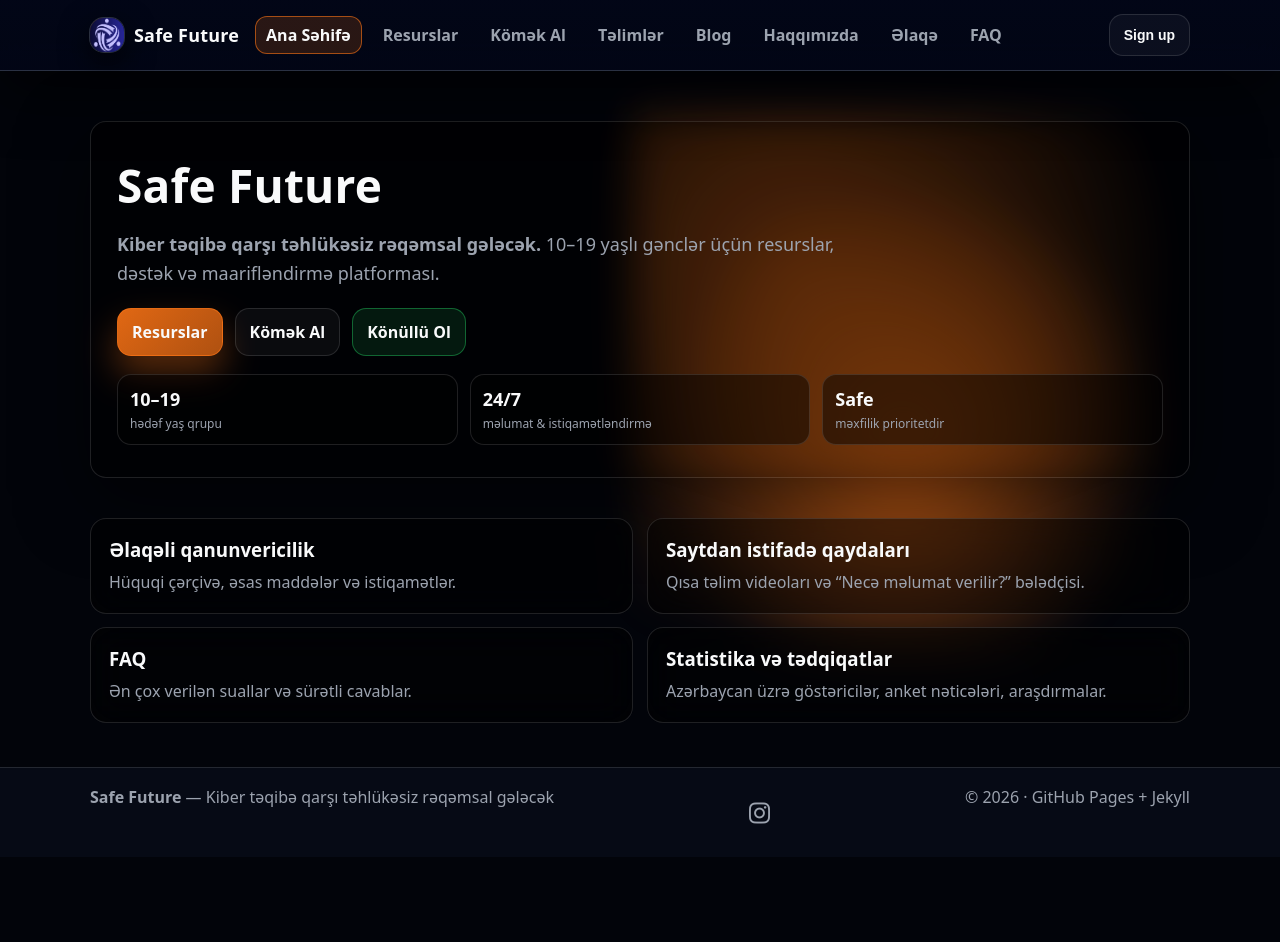
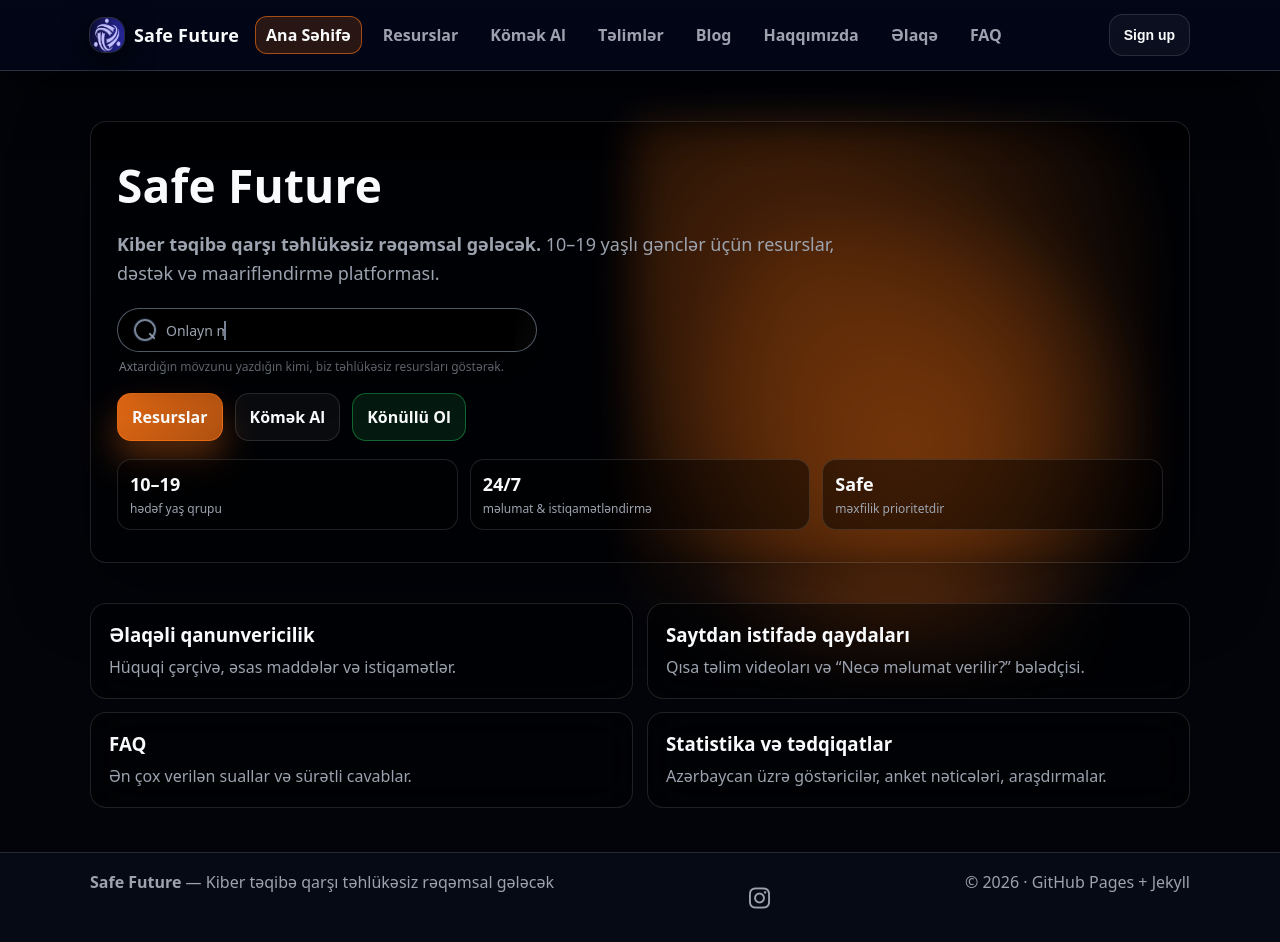
Before and after one commit to safefuture-cyber/Safe-Future-HZT, a Jekyll site: the page built from index.md, in a window 1280 px wide and 942 px high. Built offline with Jekyll 4.4.1, drawn with Linux system fonts in a browser that asks for light colours; comment, search, counter and statistics services are not loaded.

Commit message:
Add animated hero search bar
Made-with: Cursor

```diff
--- a/_layouts/home.html
+++ b/_layouts/home.html
@@ -9,6 +9,16 @@ layout: default
       <strong>Kiber təqibə qarşı təhlükəsiz rəqəmsal gələcək.</strong>
       10–19 yaşlı gənclər üçün resurslar, dəstək və maarifləndirmə platforması.
     </p>
+
+    <div class="search-demo" data-reveal="fade-up">
+      <div class="search-demo-bar">
+        <span class="search-icon" aria-hidden="true"></span>
+        <span class="search-text">Onlayn məni nə narahat edir?</span>
+      </div>
+      <p class="search-caption">
+        Axtardığın mövzunu yazdığın kimi, biz təhlükəsiz resursları göstərək.
+      </p>
+    </div>
 
     <div class="cta-row">
       <a class="btn primary" href="{{ '/resurslar/' | relative_url }}">Resurslar</a>
--- a/assets/css/style.css
+++ b/assets/css/style.css
@@ -437,6 +437,86 @@ body.auth-open{
   max-width: 72ch;
 }
 
+.search-demo{
+  margin: 8px 0 18px;
+  max-width: 420px;
+}
+.search-demo-bar{
+  position:relative;
+  display:flex;
+  align-items:center;
+  gap:10px;
+  padding:10px 16px;
+  border-radius:999px;
+  border:1px solid rgba(148,163,184,.55);
+  background: rgba(0,0,0,.80);
+  box-shadow: 0 18px 40px rgba(0,0,0,.75);
+  overflow:hidden;
+}
+.search-demo-bar::before{
+  content:"";
+  position:absolute;
+  inset:-2px;
+  background: linear-gradient(120deg, transparent, rgba(255,255,255,.16), transparent);
+  transform: translateX(-130%);
+  animation: searchShine 3.2s ease-in-out infinite;
+  opacity:.9;
+}
+.search-icon{
+  width:22px;
+  height:22px;
+  border-radius:999px;
+  border:2px solid rgba(148,163,184,.8);
+  box-shadow: 0 0 0 1px rgba(15,23,42,1);
+  position:relative;
+}
+.search-icon::after{
+  content:"";
+  position:absolute;
+  width:8px;
+  height:2px;
+  border-radius:999px;
+  background: rgba(148,163,184,.9);
+  right:-2px;
+  bottom:2px;
+  transform: rotate(45deg);
+}
+.search-text{
+  display:inline-block;
+  font-size:14px;
+  color:var(--muted);
+  white-space:nowrap;
+  overflow:hidden;
+  border-right:2px solid rgba(148,163,184,.8);
+  padding-right:3px;
+  animation:
+    typing 6s steps(32, end) infinite,
+    caret 1s step-end infinite;
+}
+.search-caption{
+  margin:6px 2px 0;
+  font-size:12px;
+  color:var(--muted);
+}
+
+@keyframes searchShine{
+  0%{transform:translateX(-130%);}
+  50%{transform:translateX(40%);}
+  100%{transform:translateX(130%);}
+}
+
+@keyframes typing{
+  0%{width:0;}
+  35%{width:100%;}
+  65%{width:100%;}
+  100%{width:0;}
+}
+
+@keyframes caret{
+  0%,100%{border-color:transparent;}
+  50%{border-color:rgba(148,163,184,.8);}
+}
+
 @media (min-width: 960px){
   .hero{
     padding:22px 0 26px;
```
